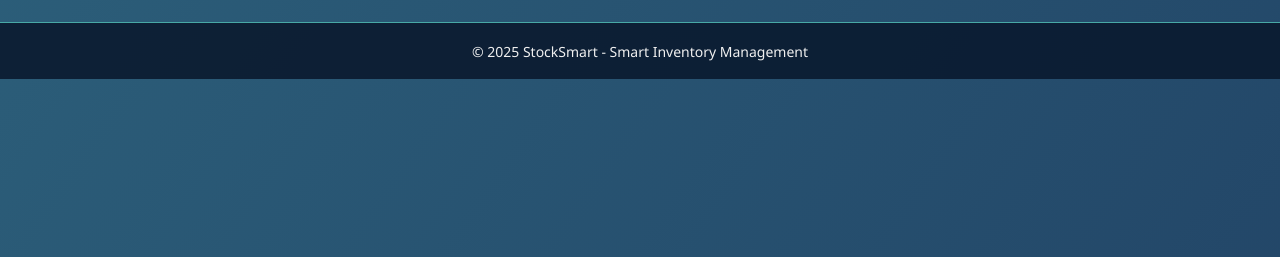
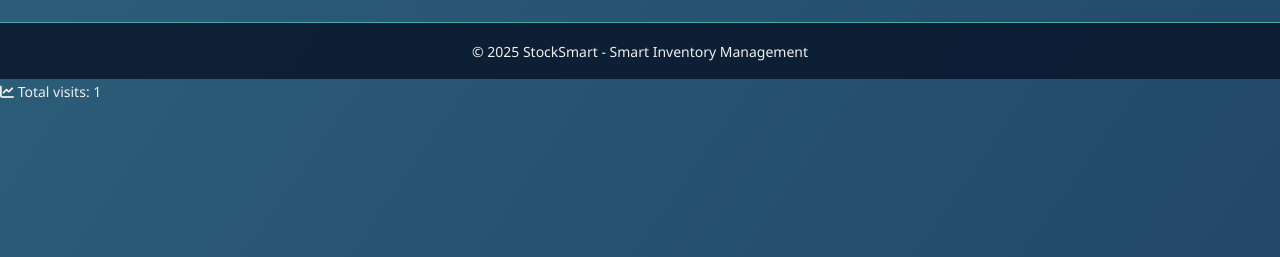
Before and after one commit to nexoratechv1-ctrl/Stocksmart, a Flask app: page /dashboard in a window 1280 px wide. Shown: the part 543-800 px from the top of the page. Run offline with Flask 3, Linux system fonts and the light colour scheme; a user stored in the database is signed in; data comes from the database, SQL or seed files in the repository; data that the repository does not hold is empty.

Commit message:
Update base.html

```diff
--- a/templates/base.html
+++ b/templates/base.html
@@ -57,6 +57,7 @@
     <footer class="footer text-center py-3 mt-4">
         <small>&copy; 2025 StockSmart - Smart Inventory Management</small>
     </footer>
+    <small><i class="fas fa-chart-line"></i> Total visits: {{ total_visits }}</small>
 
     <script src="https://cdn.jsdelivr.net/npm/bootstrap@5.3.0/dist/js/bootstrap.bundle.min.js"></script>
     <script src="{{ url_for('static', filename='js/app.js') }}"></script>
```
